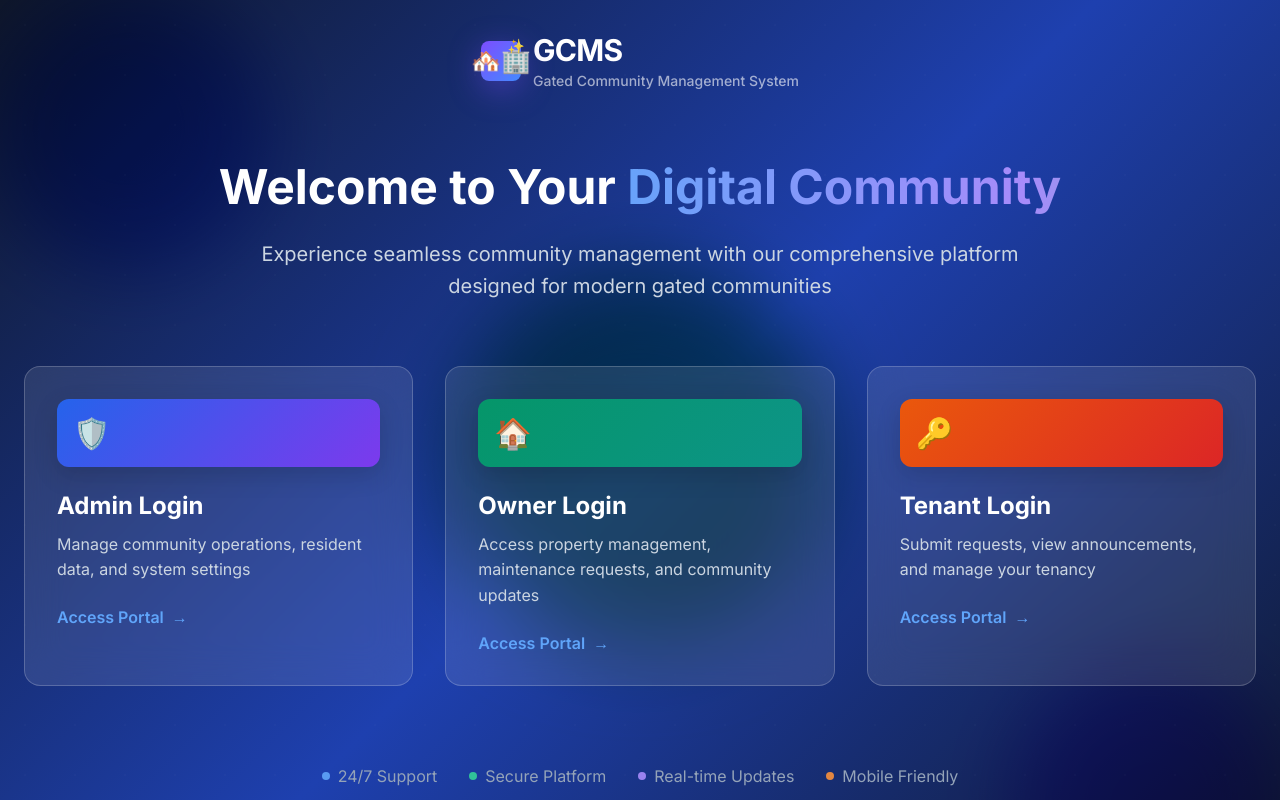
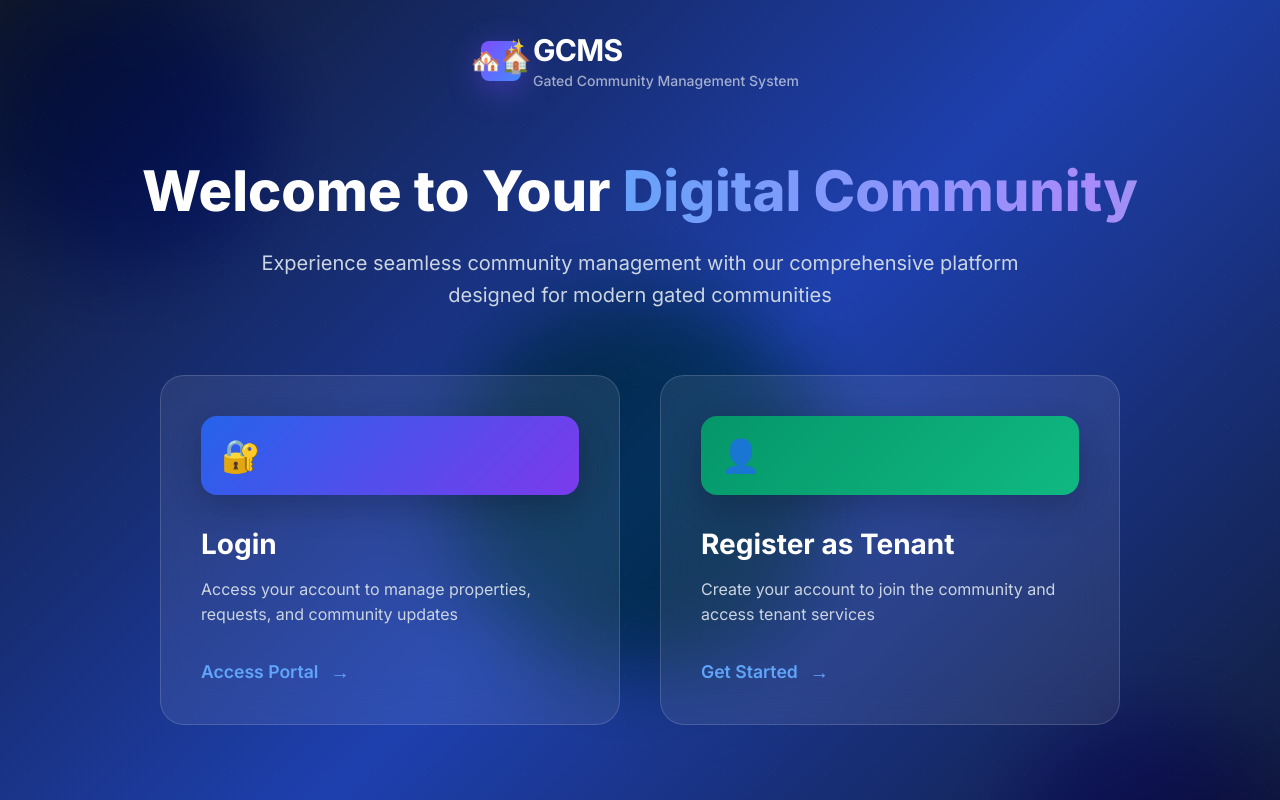
Before and after one commit to manireddykarnati/GATED-COMMUNITY, a React (Create React App) app in the folder frontend/: page / in a window 1280 px wide. Built offline with nearby package versions, Linux system fonts and the light colour scheme.

Commit message:
Enhanced admin dashboard UI, fixed layout issues, added logout and theming

```diff
--- a/frontend/src/components/AdminDashboard.jsx
+++ b/frontend/src/components/AdminDashboard.jsx
@@ -12,6 +12,8 @@ const AdminDashboard = () => {
     return (
         <Routes>
             <Route path="/" element={<AdminLayout />}>
+                {/* ✅ Default landing route */}
+                <Route index element={<StreetsManagement />} />
                 <Route path="streets" element={<StreetsManagement />} />
                 <Route path="plots" element={<PlotsManagement />} />
                 <Route path="residents" element={<ResidentsManagement />} />
--- a/frontend/src/components/HomePage.css
+++ b/frontend/src/components/HomePage.css
@@ -1,5 +1,11 @@
 /* HomePage.css */
 @import url('https://fonts.googleapis.com/css2?family=Inter:wght@300;400;500;600;700;800&display=swap');
+
+* {
+    margin: 0;
+    padding: 0;
+    box-sizing: border-box;
+}
 
 .homepage-container {
     min-height: 100vh;
@@ -144,7 +150,7 @@
 
 .main-container {
     width: 100%;
-    max-width: 1536px;
+    max-width: 1200px;
 }
 
 /* Welcome Section */
@@ -166,8 +172,8 @@
 }
 
 .welcome-title {
-    font-size: 3rem;
-    font-weight: 700;
+    font-size: 3.5rem;
+    font-weight: 800;
     color: white;
     margin-bottom: 1.5rem;
     line-height: 1.1;
@@ -190,91 +196,118 @@
     line-height: 1.6;
 }
 
-/* Login Options */
-.login-options {
+/* Action Options */
+.action-options {
     display: grid;
-    grid-template-columns: repeat(auto-fit, minmax(300px, 1fr));
-    gap: 2rem;
-    max-width: 80rem;
+    grid-template-columns: repeat(auto-fit, minmax(350px, 1fr));
+    gap: 2.5rem;
+    max-width: 60rem;
     margin: 0 auto;
 }
 
-.login-card {
+.action-card {
     transform: translateY(5rem);
     opacity: 0;
     transition: all 0.7s ease-out;
 }
 
-.login-card.animate-in {
+.action-card.animate-in {
     transform: translateY(0);
     opacity: 1;
 }
 
-.login-card.delay-200 {
+.action-card.delay-200 {
     transition-delay: 200ms;
 }
 
-.login-card.delay-400 {
+.action-card.delay-400 {
     transition-delay: 400ms;
-}
-
-.login-card.delay-600 {
-    transition-delay: 600ms;
 }
 
 .card-content {
     position: relative;
-    background: rgba(255, 255, 255, 0.1);
+    background: rgba(255, 255, 255, 0.08);
     backdrop-filter: blur(20px);
-    border-radius: 1rem;
-    padding: 2rem;
-    border: 1px solid rgba(255, 255, 255, 0.2);
+    border-radius: 1.5rem;
+    padding: 2.5rem;
+    border: 1px solid rgba(255, 255, 255, 0.15);
     cursor: pointer;
-    transition: all 0.3s ease;
+    transition: all 0.4s cubic-bezier(0.4, 0, 0.2, 1);
     height: 100%;
     display: flex;
     flex-direction: column;
+    overflow: hidden;
+}
+
+.card-content::before {
+    content: '';
+    position: absolute;
+    top: 0;
+    left: 0;
+    right: 0;
+    height: 2px;
+    background: linear-gradient(90deg, transparent, rgba(255, 255, 255, 0.3), transparent);
+    transform: translateX(-100%);
+    transition: transform 0.6s ease;
+}
+
+.card-content:hover::before {
+    transform: translateX(100%);
 }
 
 .card-content:hover {
-    transform: scale(1.05);
-    background: rgba(255, 255, 255, 0.15);
-    box-shadow: 0 25px 50px rgba(0, 0, 0, 0.25);
+    transform: translateY(-8px) scale(1.02);
+    background: rgba(255, 255, 255, 0.12);
+    box-shadow: 0 32px 64px rgba(0, 0, 0, 0.3);
+    border-color: rgba(255, 255, 255, 0.25);
 }
 
-.login-card.hovered .card-content {
-    box-shadow: 0 25px 50px rgba(59, 130, 246, 0.25);
+.action-card.hovered .card-content {
+    box-shadow: 0 32px 64px rgba(59, 130, 246, 0.3);
 }
 
 /* Card Icons */
 .card-icon {
     display: inline-flex;
-    padding: 1rem;
-    border-radius: 0.75rem;
-    margin-bottom: 1.5rem;
+    padding: 1.25rem;
+    border-radius: 1rem;
+    margin-bottom: 2rem;
     transform: scale(1);
-    transition: transform 0.3s ease;
-    box-shadow: 0 8px 25px rgba(0, 0, 0, 0.15);
+    transition: all 0.4s cubic-bezier(0.4, 0, 0.2, 1);
+    box-shadow: 0 12px 32px rgba(0, 0, 0, 0.2);
+    position: relative;
+    overflow: hidden;
+}
+
+.card-icon::before {
+    content: '';
+    position: absolute;
+    inset: 0;
+    background: linear-gradient(135deg, transparent, rgba(255, 255, 255, 0.1), transparent);
+    transform: translateX(-100%);
+    transition: transform 0.6s ease;
+}
+
+.card-content:hover .card-icon::before {
+    transform: translateX(100%);
 }
 
 .card-content:hover .card-icon {
-    transform: scale(1.1);
+    transform: scale(1.15) rotate(-5deg);
 }
 
-.admin-icon {
+.login-icon {
     background: linear-gradient(135deg, #2563eb, #7c3aed);
 }
 
-.owner-icon {
-    background: linear-gradient(135deg, #059669, #0d9488);
-}
-
-.tenant-icon {
-    background: linear-gradient(135deg, #ea580c, #dc2626);
+.register-icon {
+    background: linear-gradient(135deg, #059669, #10b981);
 }
 
 .icon-text {
-    font-size: 1.875rem;
+    font-size: 2rem;
+    position: relative;
+    z-index: 1;
 }
 
 /* Card Content */
@@ -283,22 +316,24 @@
 }
 
 .card-title {
-    font-size: 1.5rem;
+    font-size: 1.75rem;
     font-weight: 700;
     color: white;
-    margin-bottom: 0.75rem;
-    transition: color 0.3s ease;
+    margin-bottom: 1rem;
+    transition: all 0.3s ease;
 }
 
 .card-content:hover .card-title {
     color: #bfdbfe;
+    transform: translateX(4px);
 }
 
 .card-description {
     color: #cbd5e1;
-    margin-bottom: 1.5rem;
+    margin-bottom: 2rem;
     line-height: 1.6;
-    transition: color 0.3s ease;
+    transition: all 0.3s ease;
+    font-size: 1rem;
 }
 
 .card-content:hover .card-description {
@@ -310,6 +345,7 @@
     align-items: center;
     color: #60a5fa;
     font-weight: 600;
+    font-size: 1.1rem;
     transition: all 0.3s ease;
 }
 
@@ -318,18 +354,19 @@
 }
 
 .action-arrow {
-    margin-left: 0.5rem;
+    margin-left: 0.75rem;
     transform: translateX(0);
     transition: transform 0.3s ease;
+    font-size: 1.2rem;
 }
 
-.login-card.hovered .action-arrow {
-    transform: translateX(0.25rem);
+.action-card.hovered .action-arrow {
+    transform: translateX(0.5rem);
 }
 
 /* Features Section */
 .features-section {
-    margin-top: 5rem;
+    margin-top: 6rem;
     text-align: center;
     transform: translateY(2.5rem);
     opacity: 0;
@@ -350,39 +387,46 @@
     flex-wrap: wrap;
     justify-content: center;
     align-items: center;
-    gap: 2rem;
+    gap: 2.5rem;
     color: #94a3b8;
 }
 
 .feature-item {
     display: flex;
     align-items: center;
-    gap: 0.5rem;
+    gap: 0.75rem;
+    font-size: 1rem;
+    font-weight: 500;
 }
 
 .feature-dot {
-    width: 0.5rem;
-    height: 0.5rem;
+    width: 0.75rem;
+    height: 0.75rem;
     border-radius: 50%;
     animation: pulse 2s ease-in-out infinite;
+    box-shadow: 0 0 20px currentColor;
 }
 
 .blue-dot {
     background: #60a5fa;
+    color: #60a5fa;
 }
 
 .green-dot {
     background: #34d399;
+    color: #34d399;
     animation-delay: 1s;
 }
 
 .purple-dot {
     background: #a78bfa;
+    color: #a78bfa;
     animation-delay: 2s;
 }
 
 .orange-dot {
     background: #fb923c;
+    color: #fb923c;
     animation-delay: 3s;
 }
 
@@ -418,18 +462,26 @@
 
 /* Animations */
 @keyframes pulse {
-    0%, 100% {
+
+    0%,
+    100% {
         opacity: 1;
+        transform: scale(1);
     }
+
     50% {
-        opacity: 0.5;
+        opacity: 0.7;
+        transform: scale(1.05);
     }
 }
 
 @keyframes gradient-shift {
-    0%, 100% {
+
+    0%,
+    100% {
         background-position: 0% 50%;
     }
+
     50% {
         background-position: 100% 50%;
     }
@@ -438,25 +490,29 @@
 /* Responsive Design */
 @media (max-width: 768px) {
     .welcome-title {
-        font-size: 2rem;
+        font-size: 2.5rem;
     }
 
     .welcome-description {
-        font-size: 1rem;
+        font-size: 1.1rem;
     }
 
-    .login-options {
+    .action-options {
         grid-template-columns: 1fr;
-        gap: 1.5rem;
+        gap: 2rem;
     }
 
     .features-list {
-        gap: 1rem;
+        gap: 1.5rem;
         flex-direction: column;
     }
 
     .feature-item {
-        font-size: 0.875rem;
+        font-size: 0.9rem;
+    }
+
+    .card-content {
+        padding: 2rem;
     }
 }
 
@@ -470,10 +526,28 @@
     }
 
     .welcome-section {
-        margin-bottom: 2rem;
+        margin-bottom: 2.5rem;
     }
 
     .brand-title {
         font-size: 1.5rem;
     }
+
+    .welcome-title {
+        font-size: 2rem;
+    }
+
+    .features-section {
+        margin-top: 4rem;
+    }
 }
+
+/* Initial loading state */
+.homepage-container:not(.loaded) .homepage-header,
+.homepage-container:not(.loaded) .welcome-section,
+.homepage-container:not(.loaded) .action-card,
+.homepage-container:not(.loaded) .features-section,
+.homepage-container:not(.loaded) .homepage-footer {
+    transform: translateY(2.5rem);
+    opacity: 0;
+}
--- a/frontend/src/components/HomePage.jsx
+++ b/frontend/src/components/HomePage.jsx
@@ -8,37 +8,32 @@ const HomePage = () => {
   const navigate = useNavigate();
 
   useEffect(() => {
-    setIsLoaded(true);
+    // Trigger loading animation
+    setTimeout(() => {
+      setIsLoaded(true);
+    }, 100);
   }, []);
 
-  const loginOptions = [
+  const actionOptions = [
     {
-      id: 'admin',
-      title: 'Admin Login',
-      description: 'Manage community operations, resident data, and system settings',
-      icon: '🛡️',
-      color: 'admin',
+      id: 'login',
+      title: 'Login',
+      description: 'Access your account to manage properties, requests, and community updates',
+      icon: '🔐',
+      color: 'login',
       route: '/login'
     },
     {
-      id: 'owner',
-      title: 'Owner Login',
-      description: 'Access property management, maintenance requests, and community updates',
-      icon: '🏠',
-      color: 'owner',
-      route: '/login'
-    },
-    {
-      id: 'tenant',
-      title: 'Tenant Login',
-      description: 'Submit requests, view announcements, and manage your tenancy',
-      icon: '🔑',
-      color: 'tenant',
-      route: '/login'
+      id: 'register',
+      title: 'Register as Tenant',
+      description: 'Create your account to join the community and access tenant services',
+      icon: '👤',
+      color: 'register',
+      route: '/register'
     }
   ];
 
-  const handleLogin = (route) => {
+  const handleAction = (route) => {
     navigate(route);
   };
 
@@ -60,7 +55,7 @@ const HomePage = () => {
           <div className="header-container">
             <div className="logo-section">
               <div className="logo-wrapper">
-                <div className="logo-icon">🏢</div>
+                <div className="logo-icon">🏠</div>
                 <div className="logo-sparkle">✨</div>
               </div>
               <div className="brand-info">
@@ -85,19 +80,19 @@ const HomePage = () => {
               </p>
             </div>
 
-            {/* Login options */}
-            <div className="login-options">
-              {loginOptions.map((option, index) => {
+            {/* Action options */}
+            <div className="action-options">
+              {actionOptions.map((option, index) => {
                 return (
                   <div
                     key={option.id}
-                    className={`login-card ${isLoaded ? 'animate-in' : ''} delay-${(index + 1) * 200} ${hoveredCard === option.id ? 'hovered' : ''}`}
+                    className={`action-card ${isLoaded ? 'animate-in' : ''} delay-${(index + 1) * 200} ${hoveredCard === option.id ? 'hovered' : ''}`}
                   >
                     <div
                       className={`card-content ${option.color}-card`}
                       onMouseEnter={() => setHoveredCard(option.id)}
                       onMouseLeave={() => setHoveredCard(null)}
-                      onClick={() => handleLogin(option.route)}
+                      onClick={() => handleAction(option.route)}
                     >
                       {/* Icon */}
                       <div className={`card-icon ${option.color}-icon`}>
@@ -111,7 +106,7 @@ const HomePage = () => {
 
                         {/* Action button */}
                         <div className="card-action">
-                          <span>Access Portal</span>
+                          <span>{option.id === 'login' ? 'Access Portal' : 'Get Started'}</span>
                           <div className="action-arrow">→</div>
                         </div>
                       </div>
--- a/frontend/src/components/admin/AdminLayout.jsx
+++ b/frontend/src/components/admin/AdminLayout.jsx
@@ -2,7 +2,7 @@ import React, { useState } from 'react';
 import { Outlet, Link, useLocation } from 'react-router-dom';
 import {
     AppBar, Toolbar, Typography, CssBaseline, Drawer, List, ListItem, ListItemIcon,
-    ListItemText, Box, IconButton, Switch, useTheme
+    ListItemText, Box, IconButton
 } from '@mui/material';
 import {
     Dashboard as DashboardIcon,
```
Also changed, not shown: frontend/src/components/Login.jsx (+7 -8 lines), frontend/src/components/admin/PageWrapper.jsx (+131 -10 lines), 1 other file (tests, documents, lock files or other folders).
